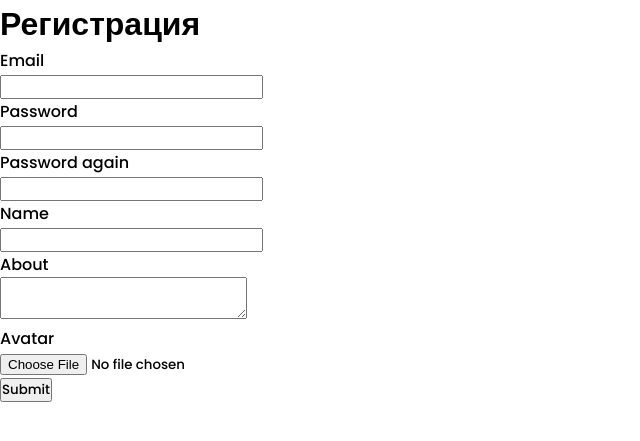
After one commit to danosito/webPj, a Python web app: template templates/register.html in a window 1280 px wide. The commit adds this page. Shown: the top 441 px of the page, without its empty margins (0-640 px from the left). Run offline with Jinja, Linux system fonts and the light colour scheme; the template is opened without the code that fills it, so the values that code supplies are empty, except form fields; tables that the repository leaves empty hold one stand-in row (values such as "Sample post"); form fields are guessed from the names that the template uses.

Commit message:
one more commit

```diff
--- a/templates/main.html
+++ b/templates/main.html
@@ -24,6 +24,7 @@
           </ul>
         </nav>
       </div>
+      <h1></h1>
     </div>
   </body>
 </html>
--- /dev/null
+++ b/templates/register.html
@@ -0,0 +1,70 @@
+<!DOCTYPE html>
+<html lang="ru">
+  <head>
+    <meta charset="UTF-8" />
+    <link rel="stylesheet" href="{{ url_for('static',filename='css/index.css') }}" />
+    <title>Авторизация | Лицей Академии Яндекса</title>
+  </head>
+  <body>
+<h1>Регистрация</h1>
+<form action="" method="post">
+    {{ form.hidden_tag() }}
+    <p>
+        {{ form.email.label }}<br>
+        {{ form.email(class="form-control", type="email") }}<br>
+        {% for error in form.email.errors %}
+            <p class="alert alert-danger" role="alert">
+                {{ error }}
+            </p>
+        {% endfor %}
+    </p>
+    <p>
+        {{ form.password.label }}<br>
+        {{ form.password(class="form-control", type="password") }}<br>
+        {% for error in form.password.errors %}
+            <p class="alert alert-danger" role="alert">
+                {{ error }}
+            </p>
+        {% endfor %}
+    </p>
+    <p>
+        {{ form.password_again.label }}<br>
+        {{ form.password_again(class="form-control", type="password") }}<br>
+        {% for error in form.password_again.errors %}
+            <p class="alert alert-danger" role="alert">
+                {{ error }}
+            </p>
+        {% endfor %}
+    </p>
+    <p>
+        {{ form.name.label }}<br>
+        {{ form.name(class="form-control") }}<br>
+        {% for error in form.name.errors %}
+            <p class="alert alert-danger" role="alert">
+                {{ error }}
+            </p>
+        {% endfor %}
+    </p>
+    <p>
+        {{ form.about.label }}<br>
+        {{ form.about(class="form-control") }}<br>
+        {% for error in form.about.errors %}
+            <p class="alert alert-danger" role="alert">
+                {{ error }}
+            </p>
+        {% endfor %}
+    </p>
+    <p>
+        {{ form.avatar.label }}<br>
+        {{ form.avatar(class="form-control") }}<br>
+        {% for error in form.avatar.errors %}
+            <p class="alert alert-danger" role="alert">
+                {{ error }}
+            </p>
+        {% endfor %}
+    </p>
+    <p>{{ form.submit(type="submit", class="btn btn-primary") }}</p>
+    {{message}}
+</form>
+  </body>
+</html>
```
